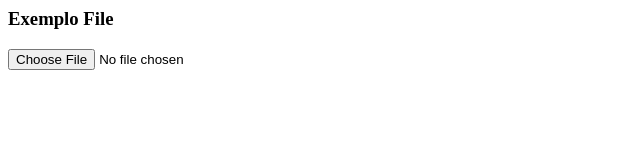
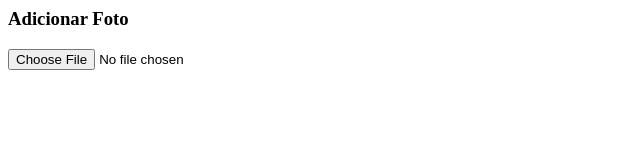
Before and after one commit to josiasOliveira/josiasOliveira.github.io, a plain HTML site: page Exemplo_file.html in a window 1280 px wide. Shown: the full height of the page, 0-640 px from the left. Drawn offline with Linux system fonts and the light colour scheme.

Commit message:
Update Exemplo_file.html

```diff
--- a/Exemplo_file.html
+++ b/Exemplo_file.html
@@ -1,7 +1,7 @@
 
 <html>
    <body>
-       <h3> Exemplo File  <h3>
+       <h3> Adicionar Foto  <h3>
           <input type=file accept="image/*;capture=camera">
    </body>
 </html>
```
